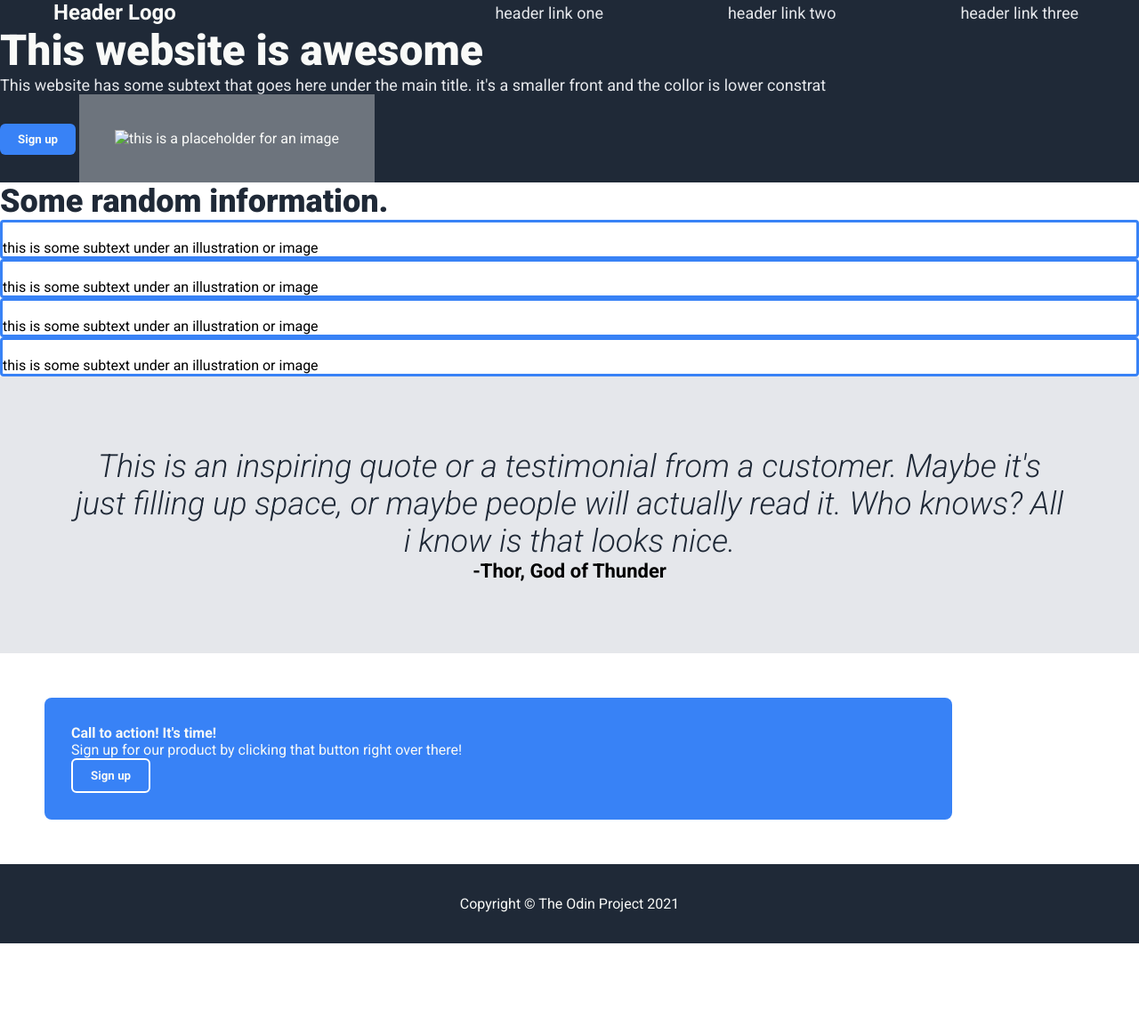
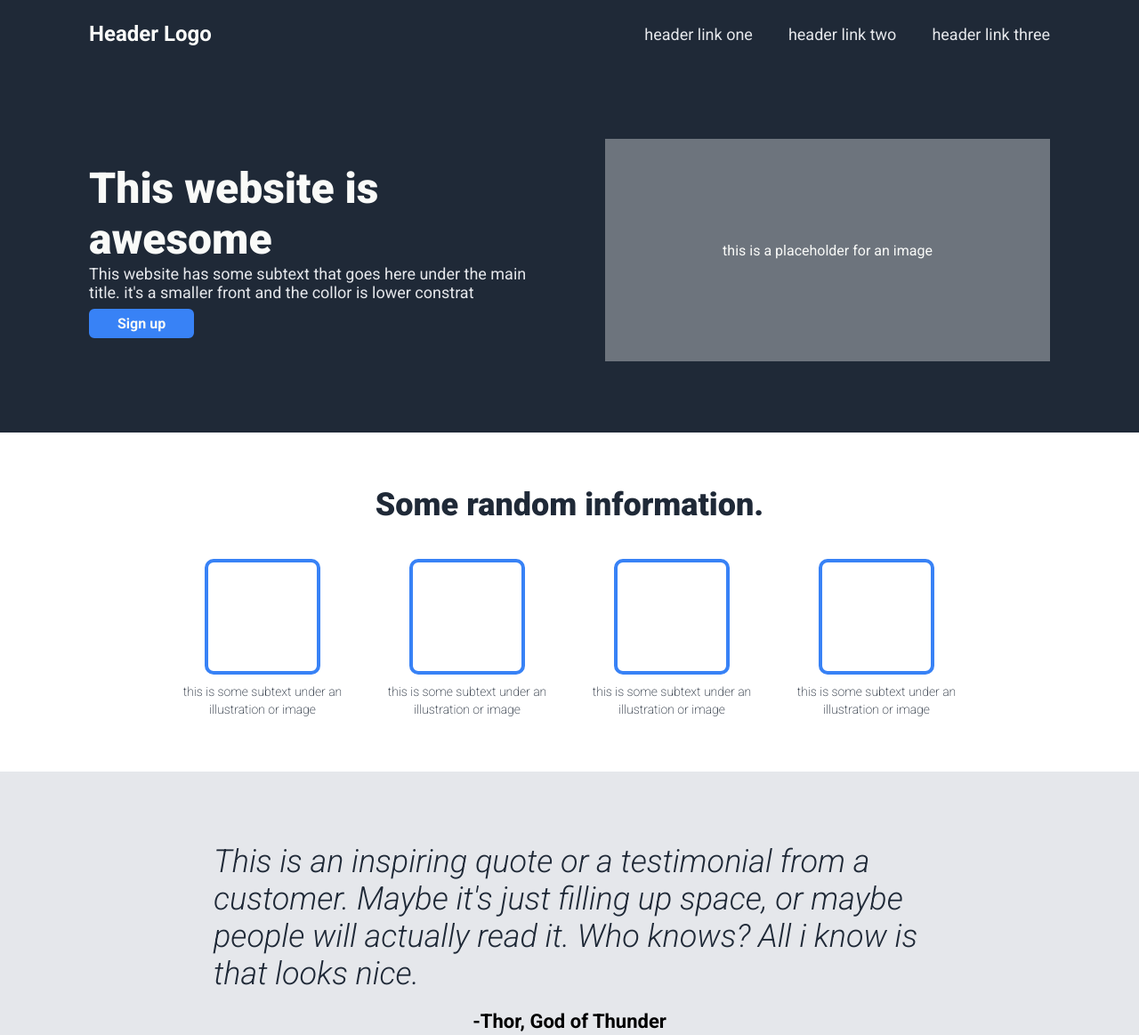
Before and after one commit to JPedro-Santana/odin-landing-page, a plain HTML site: page index.html in a window 1280 px wide. Shown: the top 1163 px of the page at 89% size. Before the commit the page ends 1060 px from the top, so only its background shows below. Drawn offline with Linux system fonts and the light colour scheme.

Commit message:
All Done

```diff
--- a/index.html
+++ b/index.html
@@ -1,14 +1,14 @@
 <!DOCTYPE html>
 <html lang="en">
   <head>
-    <meta charset="UTF-8">
-    <meta name="viewport" content="width=device-width, initial-scale=1.0">
+    <meta charset="UTF-8" />
+    <meta name="viewport" content="width=device-width, initial-scale=1.0" />
     <title>Odin Landing Page</title>
-    <link rel="stylesheet" href="style.css">
+    <link rel="stylesheet" href="style.css" />
   </head>
   <body>
-    <div class="hero">
-    <header>
+    <!--Header-->
+    <header class="page-header">
       <h2 class="header-logo">Header Logo</h2>
       <nav>
         <ul class="links">
@@ -18,42 +18,75 @@
         </ul>
       </nav>
     </header>
+
+    <!-- Hero Section -->
+    <section class="hero">
+      <div class="hero-text">
         <h1 class="main-text">This website is awesome</h1>
-        <p class="secondary-text">This website has some subtext that goes here under the main title. it's a smaller front and the collor is lower constrat</p>
+        <p class="secondary-text">
+          This website has some subtext that goes here under the main title.
+          it's a smaller front and the collor is lower constrat
+        </p>
         <button class="first button">Sign up</button>
-        <img src="" alt="this is a placeholder for an image" class="p-img">
       </div>
-    <div class="random-info">
+      <div class="p-img">this is a placeholder for an image</div>
+    </section>
+
+    <!-- Random Info Section -->
+    <section class="random-info">
       <h2 class="information">Some random information.</h2>
+      <div class="figures">
         <figure>
-            <img src="" alt="" class="img-f">
-            <figcaption>this is some subtext under an illustration or image</figcaption>
+          <div class="img-f"></div>
+          <figcaption>
+            this is some subtext under an illustration or image
+          </figcaption>
         </figure>
         <figure>
-            <img src="" alt="" class="img-f">
-            <figcaption>this is some subtext under an illustration or image</figcaption>
+          <div class="img-f"></div>
+          <figcaption>
+            this is some subtext under an illustration or image
+          </figcaption>
         </figure>
         <figure>
-            <img src="" alt="" class="img-f">
-            <figcaption>this is some subtext under an illustration or image</figcaption>
+          <div class="img-f"></div>
+          <figcaption>
+            this is some subtext under an illustration or image
+          </figcaption>
         </figure>
         <figure>
-            <img src="" alt="" class="img-f">
-            <figcaption>this is some subtext under an illustration or image</figcaption>
+          <div class="img-f"></div>
+          <figcaption>
+            this is some subtext under an illustration or image
+          </figcaption>
         </figure>
+      </div>
+    </section>
 
+    <!-- Quote Section -->
+    <section class="quote-section">
+      <p class="quote">
+        This is an inspiring quote or a testimonial from a customer. Maybe it's
+        just filling up space, or maybe people will actually read it. Who knows?
+        All i know is that looks nice.
+      </p>
+      <p class="strong">-Thor, God of Thunder</p>
+    </section>
+
+    <!-- Call to Action Section -->
+    <section class="cta-section">
+      <div class="border">
+        <div class="text-border">
+          <p><b>Call to action! It's time!</b></p>
+          <p>
+            Sign up for our product by clicking that button right over there!
+          </p>
         </div>
-    <div class="quote-section">
-        <p class="quote">This is an inspiring quote or a testimonial from a customer. Maybe it's just filling up space, or maybe people will actually read it. Who knows? All i know is that looks nice.</p>
-        <p class="strong">-Thor, God of Thunder</p>
-    </div>
-    <div class="action">
-        <div class="border">
-            <p class="first-p">Call to action! It's time!</p>
-            <p class="second-p">Sign up for our product by clicking that button right over there!</p>
         <button class="second button">Sign up</button>
       </div>
-    </div>
+    </section>
+
+    <!-- Footer -->
     <footer>
       <p>Copyright &copy; The Odin Project 2021</p>
     </footer>
--- a/style.css
+++ b/style.css
@@ -1,132 +1,183 @@
-@import url('https://fonts.googleapis.com/css2?family=Roboto:ital,wght@0,100..900;1,100..900&display=swap');
+@import url("https://fonts.googleapis.com/css2?family=Roboto:ital,wght@0,100..900;1,100..900&display=swap");
 
-*{
-    font-family: Roboto;
-    text-decoration: none;
-    list-style: none;
-    /*border: 1px solid red;*/
-    margin:0;
-    padding:0;
+* {
+  font-family: 'Roboto', sans-serif;
+  margin: 0;
+  padding: 0;
+  box-sizing: border-box;
+  list-style: none;
 }
 
-header{
-    display: flex;
-    justify-content: space-between;
-    align-items: center;
+.page-header {
+  display: flex;
+  justify-content: space-between;
+  align-items: center;
+  padding: 24px 100px;
 }
 
-nav li{
-    display: inline-block;
-    padding: 0px 8px;
-    margin: 0px 60px;
+.header-logo {
+  font-size: 24px;
+  color: #f9faf8;
 }
 
-li a{
-    font-size: 18px;
-    color: #E5E7EB;
+.links {
+  display: flex;
+  gap: 40px;
 }
 
-.header-logo{
-    padding: 0px 10px;
-    margin: 0px 50px;
-    font-size: 24px;
-    color: #F9FAF8;
+.links a {
+  font-size: 18px;
+  color: #e5e7eb;
+  text-decoration: none;
 }
 
-.hero, footer{
-background-color: #1F2937;
+.hero,
+.page-header,
+footer {
+  background-color: #1f2937;
 }
 
-.main-text{
-    font-size: 48px;
-    font-weight: 900;
-    color: #F9FAF8;
+.hero {
+  display: flex;
+  justify-content: space-between;
+  align-items: center;
+  padding: 80px 100px;
+  gap: 40px;
+  flex-wrap: wrap;
 }
 
-.secondary-text{
-    font-size: 18px;
-    color: #E5E7EB;
+.hero-text {
+  max-width: 500px;
 }
 
-.p-img{
-    background-color: #6D747D;
-    color: #F9FAF8;
-    padding: 40px;
+.main-text {
+  font-size: 48px;
+  font-weight: 900;
+  color: #f9faf8;
 }
 
-.button{
-    border-radius: 6px;
-    border-style: solid;
-    color: #F9FAF8;
-    padding: 10px 20px;
-    cursor: pointer;
-    font-weight: bold;
+.secondary-text {
+  font-size: 18px;
+  color: #e5e7eb;
 }
 
-.first{
-    background-color: #3882f6;
-    border: 2px;
+.p-img {
+  background-color: #6d747d;
+  color: #f9faf8;
+  width: 500px;
+  height: 250px;
+  display: flex;
+  justify-content: center;
+  align-items: center;
+  text-align: center;
 }
 
-.second{
-   background: transparent;
-   border: 2px solid white;
+.button {
+  border-radius: 6px;
+  padding: 5px 30px;
+  color: #f9faf8;
+  font-weight: bold;
+  font-size: 16px;
+  cursor: pointer;
 }
 
-.random-info{
-
+.first {
+  background-color: #3882f6;
+  border: 2px solid #3882f6;
+  margin-top: 8px;
 }
 
-figure{
-    border: #3882f6 solid;
-    border-radius: 4px;
+.second {
+  background: transparent;
+  border: 2px solid #ffffff;
 }
 
-.information{
-    font-size: 36px;
-    color: #1F2937;
-    font-weight: 900;
+.random-info {
+  text-align: center;
+  padding: 60px 20px;
 }
 
-.quote-section{
-    background-color: #E5E7EB;
-    margin: auto;
-    padding: 80px;
-    text-align: center;
+.information {
+  font-size: 36px;
+  color: #1f2937;
+  font-weight: 900;
+  margin-bottom: 40px;
 }
 
-.quote{
-    font-style: italic;
-    font-weight: 300;
-    font-size: 36px;
-    color: #1F2937;
+.figures {
+  display: flex;
+  justify-content: center;
+  gap: 30px;
+  flex-wrap: wrap;
 }
 
-.strong{
-    font-weight: bold;
-    font-size: 22px;
+figure {
+  max-width: 200px;
+  text-align: center;
 }
 
-.border{
-    background-color: #3882f6;
-    color: #F9FAF8;
-    border-radius: 8px;
-    margin: 50px;
-    padding: 30px;
-    width: 75%;
-
+.img-f {
+  border: 4px solid #3882f6;
+  border-radius: 10px;
+  width: 130px;
+  height: 130px;
+  margin: 0 auto 10px auto;
 }
 
-.first-p{
-    font-weight: bold;
+figcaption {
+  font-size: 14px;
+  font-weight: 200;
+  color: #1f2937;
+  line-height: 1.4;
 }
 
-.second-p{
-
+.quote-section {
+  background-color: #e5e7eb;
+  padding: 80px 20px;
+  text-align: center;
 }
 
-footer{
-    text-align: center;
-    padding: 35px;
-    color: #F9FAF8;
+.quote {
+  font-style: italic;
+  font-weight: 300;
+  font-size: 36px;
+  max-width: 800px;
+  margin: 0 auto 20px auto;
+  color: #1f2937;
+  text-align: start;
 }
+
+.strong {
+  font-weight: bold;
+  font-size: 22px;
+}
+
+.cta-section {
+  padding: 60px 20px;
+  display: flex;
+  justify-content: center;
+}
+
+.border {
+  background-color: #3882f6;
+  color: #f9faf8;
+  border-radius: 8px;
+  padding: 30px 40px;
+  width: 800px;
+  display: flex;
+  justify-content: space-between;
+  align-items: center;
+  gap: 20px;
+  flex-wrap: wrap;
+}
+
+.text-border {
+  font-size: 20px;
+  margin-bottom: 10px;
+}
+
+footer {
+  text-align: center;
+  padding: 35px;
+  color: #f9faf8;
+}
```
Lines whose indentation alone changed are shown as unchanged.
